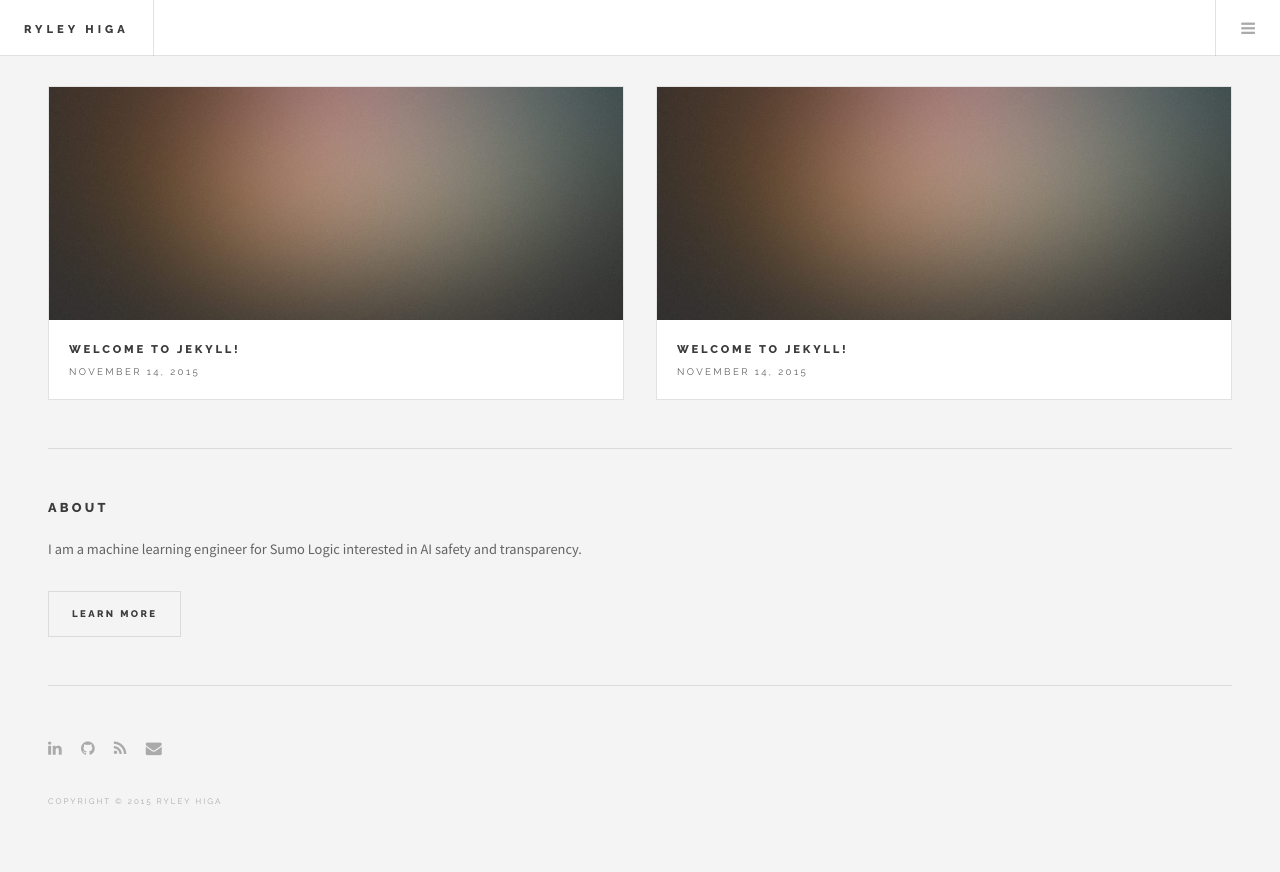
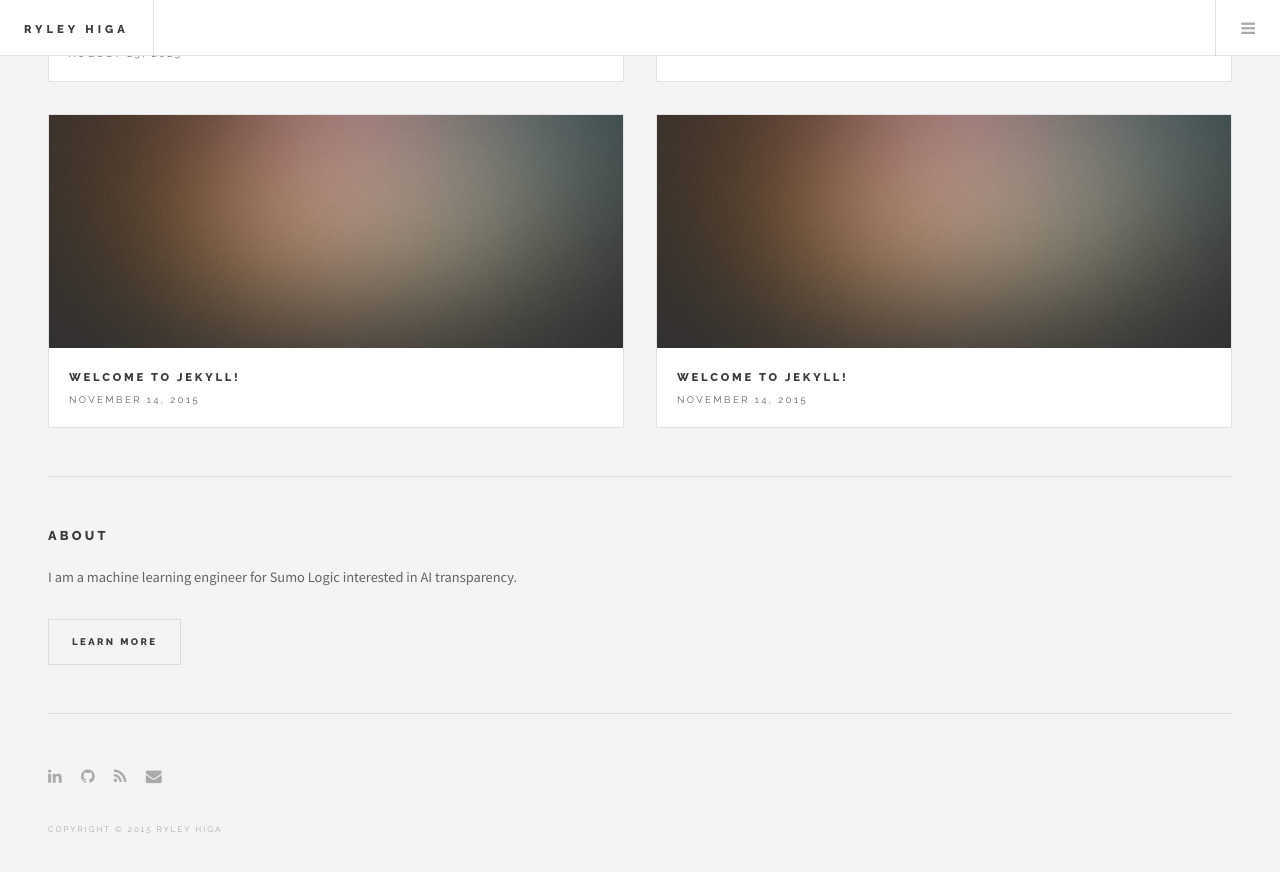
Before and after one commit to rhiga2/rhiga2.github.io, a Jekyll site: the page built from _posts/2023-08-25-deep-learning-hawaii.markdown, in a window 1280 px wide and 900 px high, scrolled down 2599 px. Shown: the top 872 px of the window. Built offline with Jekyll 4.4.1, drawn with Linux system fonts in a browser that asks for light colours; some of the changed text lies outside the part shown.

```diff
--- a/_config.yml
+++ b/_config.yml
@@ -2,11 +2,11 @@
 title: Ryley Higa
 email: ryley.higa2@gmail.com
 description: > # this means to ignore newlines until "baseurl:"
-  I am a machine learning engineer for Sumo Logic interested in AI safety and transparency.
+  I am a machine learning engineer for Sumo Logic interested in AI transparency.
 slogan: >
   Machine learning engineer for Sumo Logic
 baseurl: "" # the subpath of your site, e.g. /blog/
-url: "http://yourdomain.com" # the base hostname & protocol for your site
+url: "http://rhiga2.github.io/" # the base hostname & protocol for your site
 linkedin_username: ryleyhiga
 github_username:  rhiga2
 
--- a/_posts/2015-11-14-welcome-to-jekyll.markdown
+++ b/_posts/2023-08-25-deep-learning-hawaii.markdown
@@ -2,6 +2,8 @@
 layout: post
 title:  "Deep Learning Hawaii"
 date:   2023-08-25 16:52:07
+categories: deep-learning-hawaii
+tags: deep-learning-hawaii
 image: /images/deep_learning_hawaii.jpg
 ---
 # The Beginning
```
